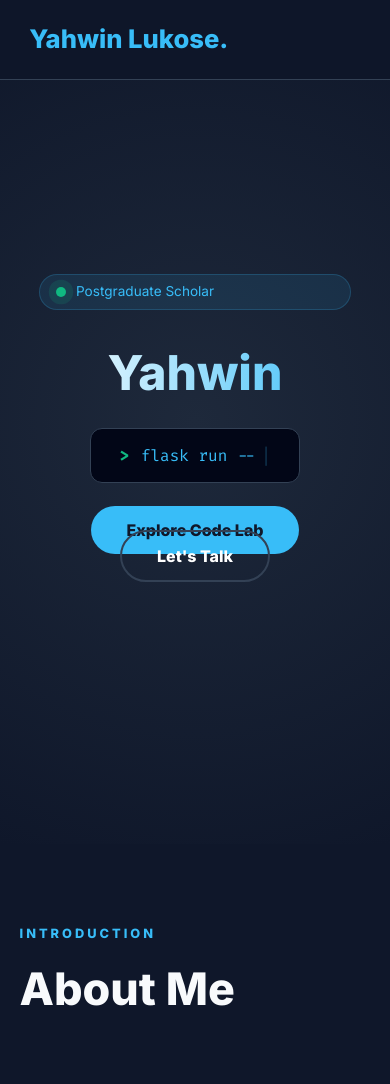
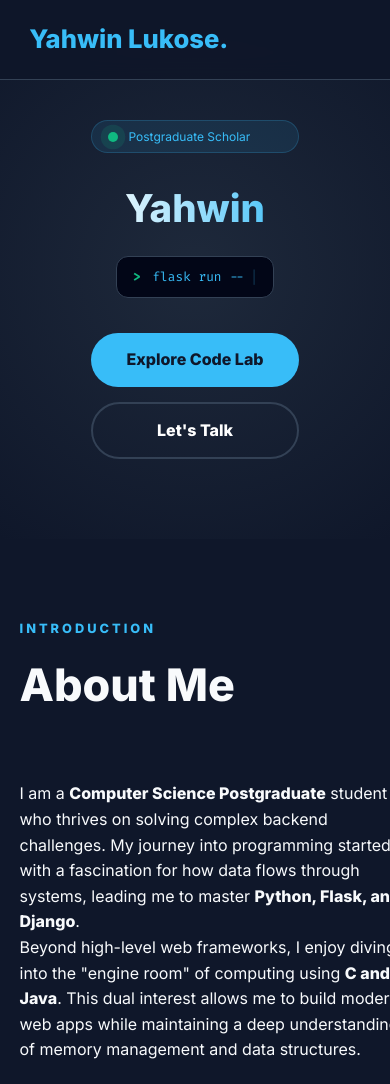
Before and after one commit to yahwinlukose/Portfolio-Yahwin, a Flask app: page / in a window 390 px wide; the page is wider, and only the part inside the window is pictured. Shown: the top 1084 px of that part. Run offline with Flask 3, Linux system fonts and the light colour scheme; some libraries are stand-ins or nearby versions.

Commit message:
responsive

```diff
--- a/static/css/style.css
+++ b/static/css/style.css
@@ -309,9 +309,90 @@ footer { padding: 60px 10%; background: #020617; text-align: center; border-top:
 .alert { padding: 15px 30px; border-radius: 12px; background: var(--card-bg); border: 1px solid var(--accent-color); color: white; box-shadow: 0 10px 30px rgba(0,0,0,0.5); }
 
 /* --- RESPONSIVE --- */
+/* =========================================================
+   RESPONSIVE FIX (DESIGN PRESERVED)
+   ========================================================= */
+
+/* ---------- TABLETS ---------- */
 @media (max-width: 992px) {
-    .about-wrapper, .contact-wrapper { grid-template-columns: 1fr; gap: 40px; }
-    .nav-links { display: none; }
-    header h1 { font-size: 3rem; }
-    section { padding: 80px 5%; }
+
+    section {
+        padding: 90px 6%;
+    }
+
+    header.hero {
+        padding: 0 6%;
+    }
+
+    header h1 {
+        font-size: 3rem;
+    }
+
+    .nav-links {
+        display: none;
+    }
+
+    .about-wrapper,
+    .contact-wrapper {
+        grid-template-columns: 1fr;
+        gap: 40px;
+    }
+
+    .projects-grid {
+        grid-template-columns: 1fr;
+    }
 }
+
+/* ---------- MOBILE PHONES ---------- */
+@media (max-width: 600px) {
+
+    section {
+        padding: 80px 5%;
+    }
+
+    header.hero {
+        height: auto;
+        padding-top: 120px;
+        padding-bottom: 80px;
+    }
+
+    header h1 {
+        font-size: 2.4rem;
+    }
+
+    .hero-badge {
+        font-size: 0.75rem;
+    }
+
+    .code-typing {
+        font-size: 0.8rem;
+        padding: 10px 16px;
+        flex-wrap: wrap;
+        justify-content: center;
+        text-align: center;
+    }
+
+    .hero-ctas {
+        display: flex;
+        flex-direction: column;
+        gap: 15px;
+    }
+
+    .cta-btn {
+        width: 100%;
+        margin: 0;
+        text-align: center;
+    }
+
+    .skills-grid {
+        grid-template-columns: 1fr;
+    }
+
+    /* Disable hover lift ONLY on touch */
+    .skill-card:hover,
+    .project-card:hover,
+    .info-card:hover {
+        transform: none;
+        box-shadow: none;
+    }
+}
```
